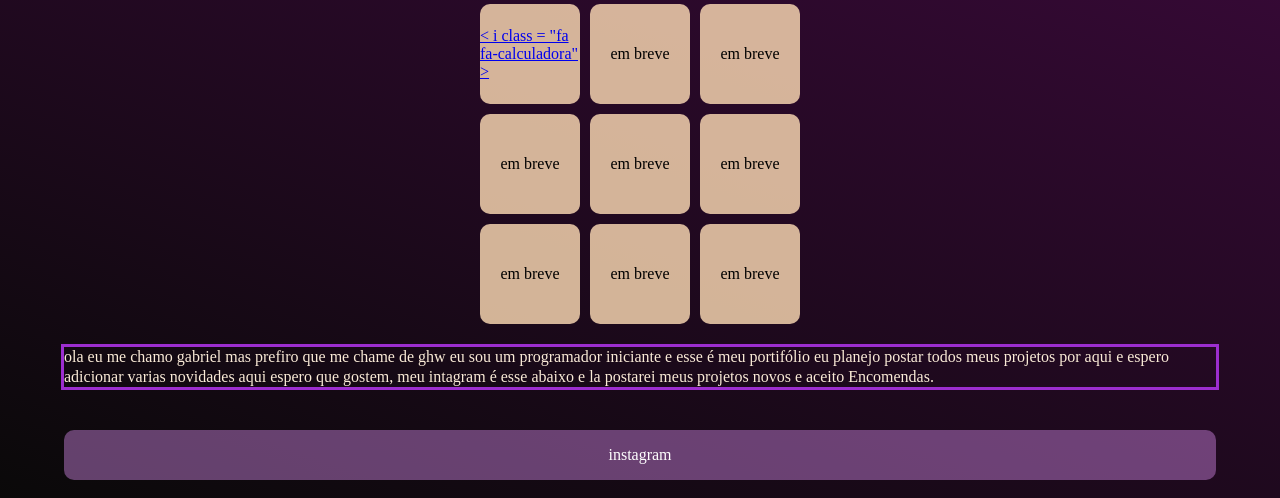
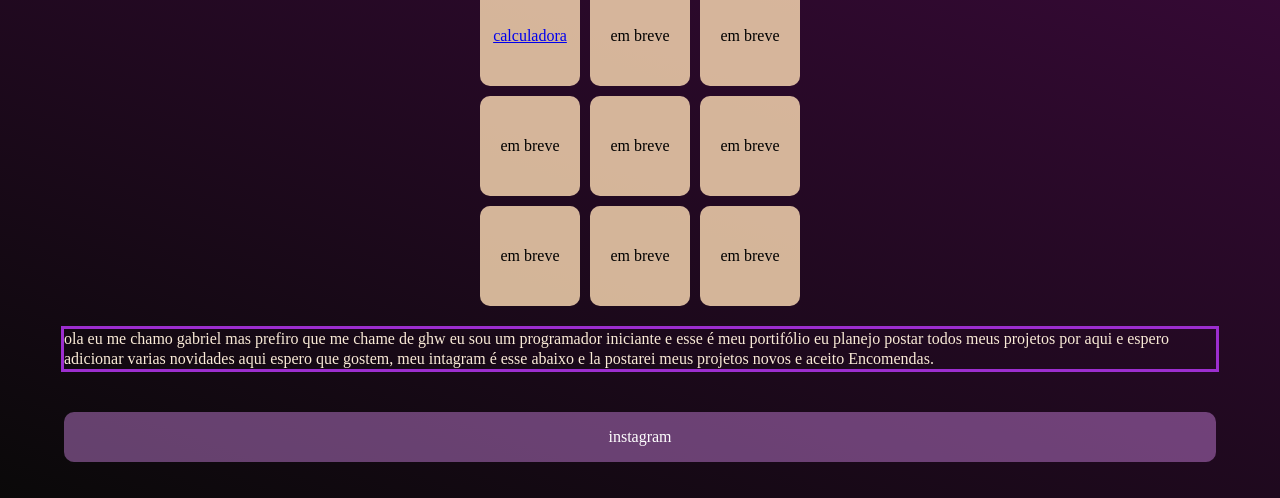
Before and after one commit to Jwpurple8/portifolio, a plain HTML site: page index.html in a window 1280 px wide. Shown: the part 302-800 px from the top of the page. Drawn offline with Linux system fonts and the light colour scheme.

Commit message:
Update index.html

```diff
--- a/index.html
+++ b/index.html
@@ -10,7 +10,6 @@
       href="https://fonts.googleapis.com/css2?family=Noto+Sans+Cherokee:wght@100..900&family=Roboto:ital,wght@0,100;0,300;0,400;0,500;0,700;0,900;1,100;1,300;1,400;1,500;1,700;1,900&display=swap"
       rel="stylesheet"
     />
-    < link rel = "folha de estilo" href = "https://cdnjs.cloudflare.com/ajax/libs/font-awesome/4.7.0/css/font-awesome.min.css"
 
 
     <title>portifolio</title>
@@ -40,7 +39,7 @@
     <div class="tudo">
       <div class="projetos">
 
-        <a href="/calculadora/index.html">< i class = "fa fa-calculadora" ></ i > </a>
+        <a href="/calculadora/index.html">calculadora</a>
       </div>
 
       <div class="projetos">
```
